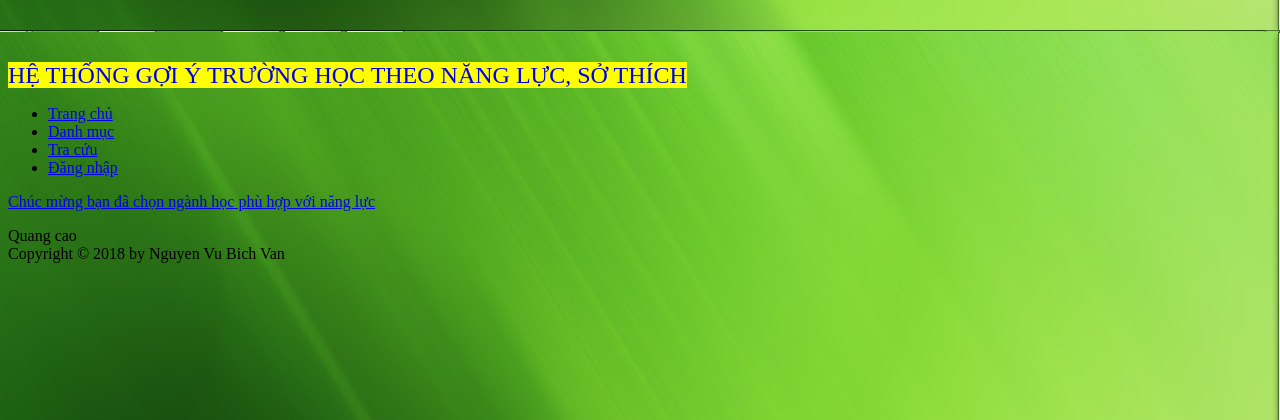
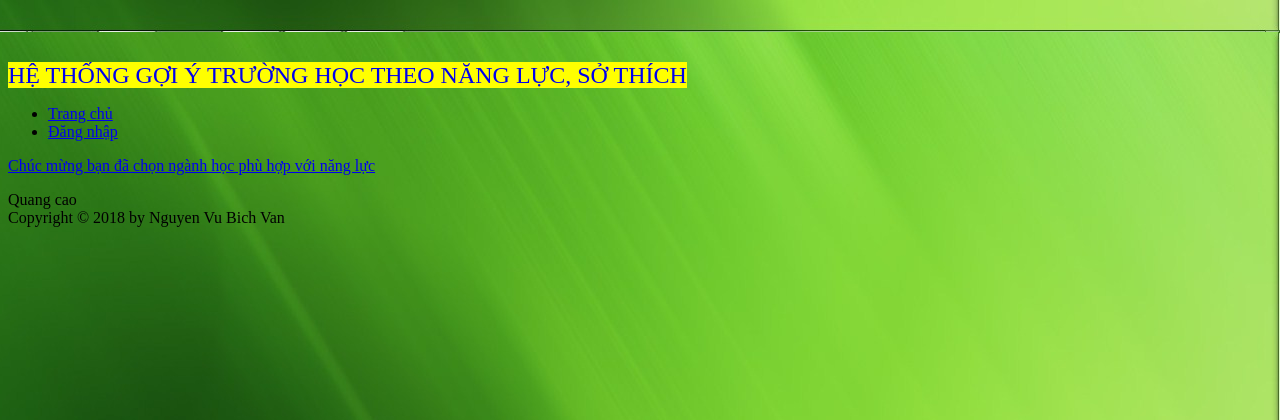
Before and after one commit to nguyenvubichvan1991/vanphp.github.io, a PHP site: page /result.php in a window 1280 px wide. Shown: the top 420 px of the page. Run offline with PHP 8.4, Linux system fonts and the light colour scheme.

Commit message:
Update result.php

```diff
--- a/result.php
+++ b/result.php
@@ -27,8 +27,6 @@
              <li style="border-left: none;">
                 <a href="index.php">Trang chủ</a>
             </li>
-            <li><a href="#"> Danh mục</a></li>
-            <li><a href="#">Tra cứu</a></li>
             <li><a href="Login.php">Đăng nhập</a></li>
 
         </ul>
@@ -36,32 +34,10 @@
     <div id="wrapper">
             <div id="left"></div>
             <div id="main">
-			<form name="dangnhap_dk" method="post" action="nangluc.php" target="body" style="">
-				  <p><a href="result.php" id="w3s">Chúc mừng bạn đã chọn ngành học phù hợp với năng lực</a></p>
-			</form>
-
-
-
+		<form name="dangnhap_dk" method="post" action="nangluc.php" target="body" style="">
+			<p><a href="result.php" id="w3s">Chúc mừng bạn đã chọn ngành học phù hợp với năng lực</a></p>
+		</form>
             </div>
-
-
-
-
-
-
-
-
-
-
-
-
-
-
-
-
-
-
-
             <div id="right">Quang cao</div>
     </div>
     <div id="bottom">
```
